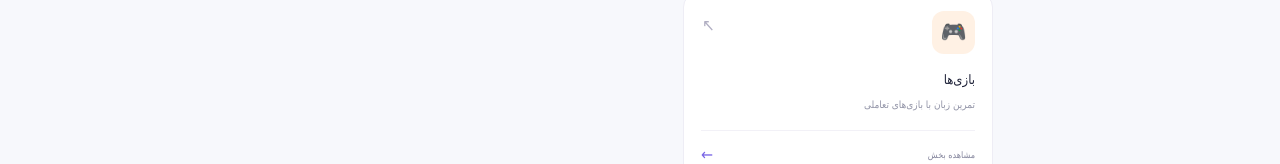
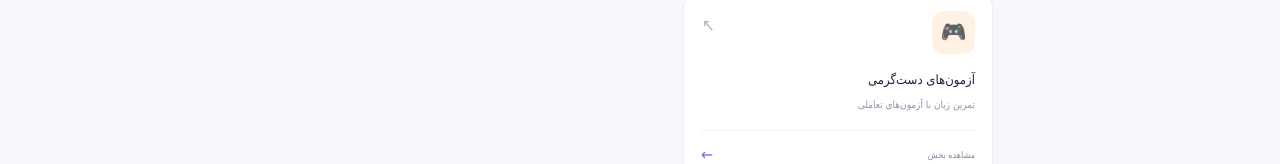
Before and after one commit to morranjbar92-web/english-learning-project, a Next.js app: page /english-learning-project/ in a window 1280 px wide. Shown: the part 1206-1370 px from the top of the page. Built offline with nearby package versions, Linux system fonts and the light colour scheme.

Commit message:
Rename games section to warm-up tests

```diff
--- a/src/app/games/page.tsx
+++ b/src/app/games/page.tsx
@@ -42,8 +42,8 @@ export default function GamesPage() {
         </a>
 
         <header className="games-hub-hero">
-          <span className="games-hub-eyebrow">LINGUAPRO · GAME CENTER</span>
-          <h1>🎮 مرکز بازی‌های زبان</h1>
+          <span className="games-hub-eyebrow">LINGUAPRO · WARM-UP TESTS</span>
+          <h1>📝 آزمون‌های دست‌گرمی زبان</h1>
           <p>مهارت موردنظرت را انتخاب کن و یادگیری را با بازی ادامه بده.</p>
         </header>
 
--- a/src/app/page.tsx
+++ b/src/app/page.tsx
@@ -48,8 +48,8 @@ const courses = [
   },
   {
     icon: "🎮",
-    title: "بازی‌ها",
-    subtitle: "تمرین زبان با بازی‌های تعاملی",
+    title: "آزمون‌های دست‌گرمی",
+    subtitle: "تمرین زبان با آزمون‌های تعاملی",
     color: "orange",
     href: "/english-learning-project/games/",
   },
@@ -74,7 +74,7 @@ export default function Home() {
 
   const navigation = [
     { name: "خانه", icon: "⌂", href: "#home" },
-    { name: "بازی‌ها", icon: "🎮", href: "/english-learning-project/games/" },
+    { name: "آزمون‌های دست‌گرمی", icon: "🎮", href: "/english-learning-project/games/" },
     { name: "واژگان", icon: "▤", href: "/english-learning-project/vocabulary/" },
     { name: "گرامر", icon: "◈", href: "#grammar" },
     { name: "مهارت‌های زبان", icon: "◎", href: "#skills" },
```
